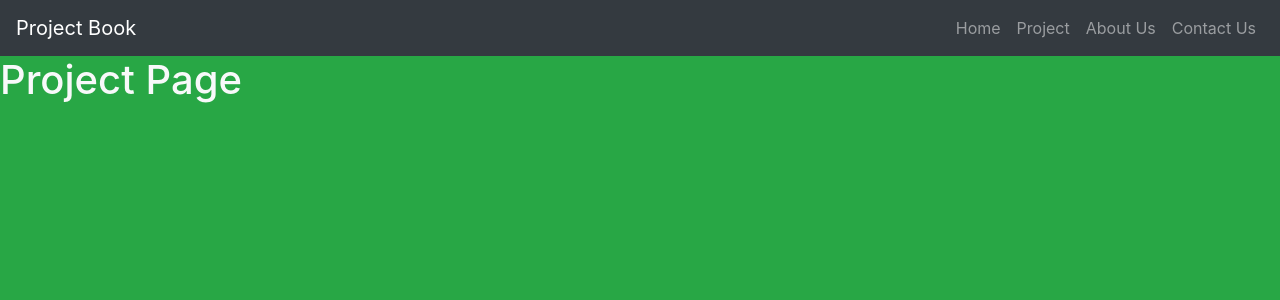
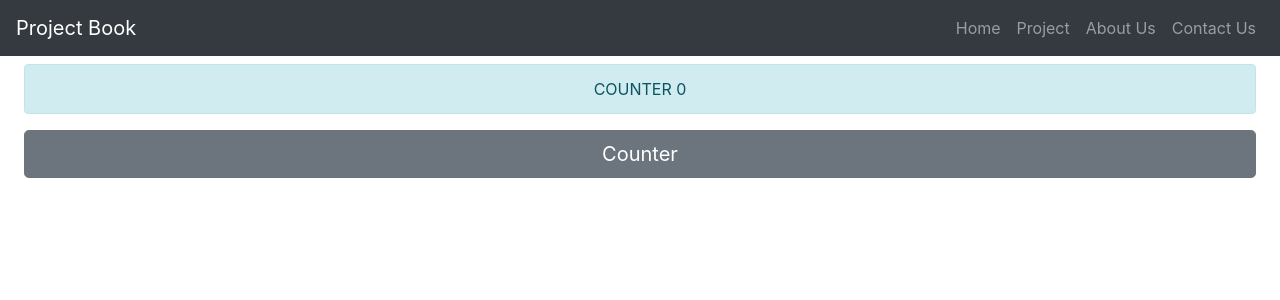
Before and after one commit to cg-201/react-app-demo5, a React (Create React App) app: page /project in a window 1280 px wide. Shown: the top 300 px of the page. Built offline with nearby package versions, Linux system fonts and the light colour scheme.

Commit message:
multip page. applicatoin.

```diff
--- a/src/components/Project.js
+++ b/src/components/Project.js
@@ -1,7 +1,20 @@
+import { useState } from "react";
+
 export function Project() {
+  const [counter, setCounter] = useState(0);
+
+  const increment = () => setCounter(counter + 1);
+
   return (
-    <div className="bg-success" style={{ height: "100vh" }}>
-      <h1 className="text-light">Project Page</h1>
+    <div className="mx-4">
+      <div className="alert alert-info mt-2 text-center">COUNTER {counter}</div>
+
+      <input
+        className="btn btn-secondary btn-lg w-100"
+        type="button"
+        onClick={() => increment()}
+        value="Counter"
+      />
     </div>
   );
 }
```
